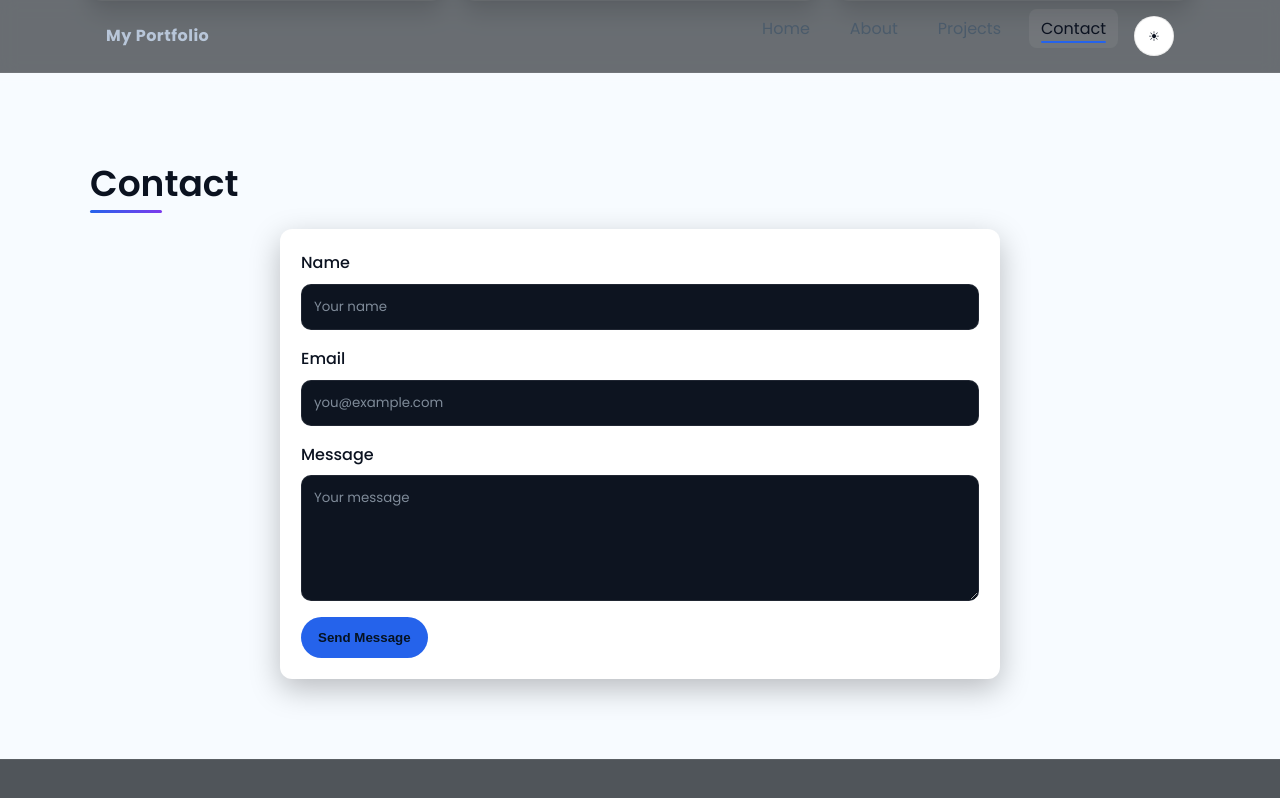
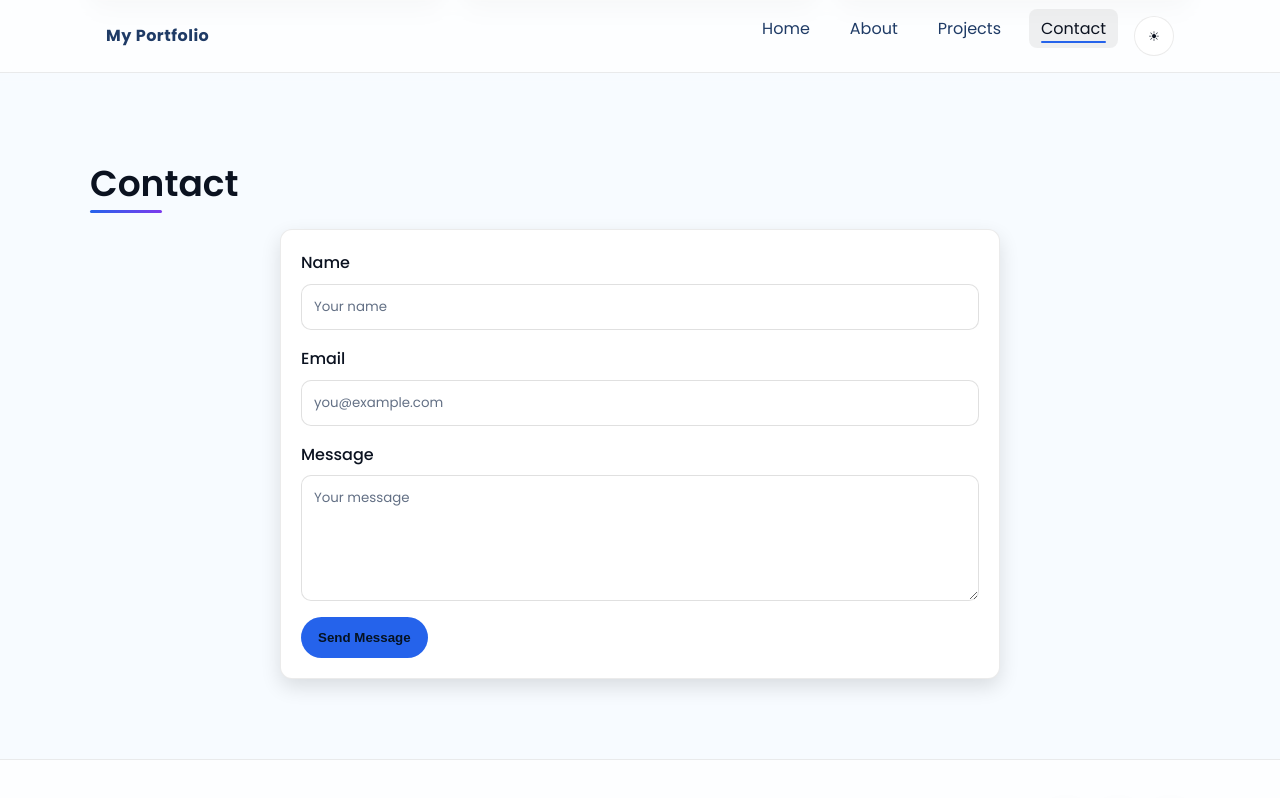
Before and after one commit to Sumit-Chaurasiya-04/Portfolio, a plain HTML site: page index.html in a window 1280 px wide. Both pictures are taken after a click on the link "Contact". Shown: the part 2036-2834 px from the top of the page. Drawn offline with Linux system fonts and the light colour scheme.

Commit message:
Force light theme text/link colors for proper contrast

```diff
--- a/style.css
+++ b/style.css
@@ -22,6 +22,52 @@
   --primary-600: #1e4ecf;
   --accent: #7c3aed;
   --ring: rgba(37, 99, 235, 0.25);
+}
+[data-theme="light"] body { color: var(--text); background: var(--bg); }
+[data-theme="light"] h1, [data-theme="light"] h2, [data-theme="light"] h3, [data-theme="light"] p { color: var(--text); }
+[data-theme="light"] a:not(.btn) { color: #1f3b66; }
+[data-theme="light"] a:not(.btn):hover { color: #0b1220; }
+
+/* Light theme component overrides for contrast */
+[data-theme="light"] header {
+  background: rgba(255,255,255,0.75);
+  border-bottom: 1px solid rgba(0,0,0,0.08);
+}
+[data-theme="light"] .nav-links a:hover,
+[data-theme="light"] .nav-links a:focus {
+  background: rgba(0,0,0,0.06);
+}
+[data-theme="light"] .hero {
+  background:
+    radial-gradient(900px 600px at 20% -10%, rgba(37, 99, 235, 0.18), transparent 60%),
+    radial-gradient(900px 600px at 85% 0%, rgba(124, 58, 237, 0.16), transparent 60%),
+    linear-gradient(180deg, #f7fbff 0%, #eef5ff 100%);
+}
+[data-theme="light"] .hero-image {
+  background: linear-gradient(145deg, #f1f5ff, #e8efff);
+  box-shadow: 0 10px 30px rgba(0,0,0,0.12);
+}
+[data-theme="light"] .skills-list li,
+[data-theme="light"] .project-card,
+[data-theme="light"] .contact form,
+[data-theme="light"] .footer .social-links a {
+  background: #ffffff;
+  border-color: rgba(0,0,0,0.08);
+  box-shadow: 0 8px 20px rgba(0,0,0,0.12);
+}
+[data-theme="light"] input,
+[data-theme="light"] textarea {
+  background: #ffffff;
+  border-color: rgba(0,0,0,0.12);
+  color: var(--text);
+}
+[data-theme="light"] input::placeholder,
+[data-theme="light"] textarea::placeholder {
+  color: #637085;
+}
+[data-theme="light"] .footer {
+  background: rgba(255,255,255,0.8);
+  border-top: 1px solid rgba(0,0,0,0.08);
 }
 
 * { box-sizing: border-box; }
```
